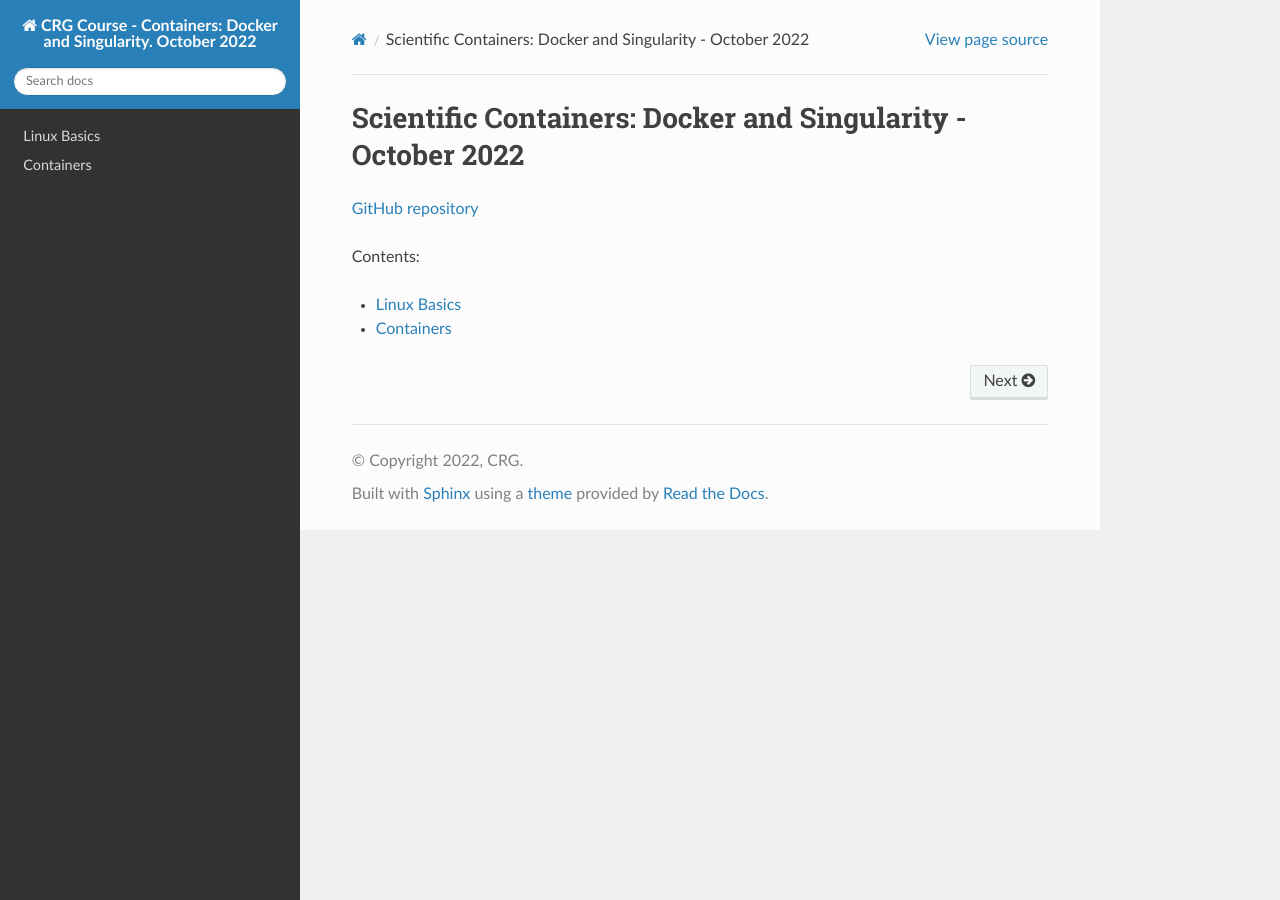
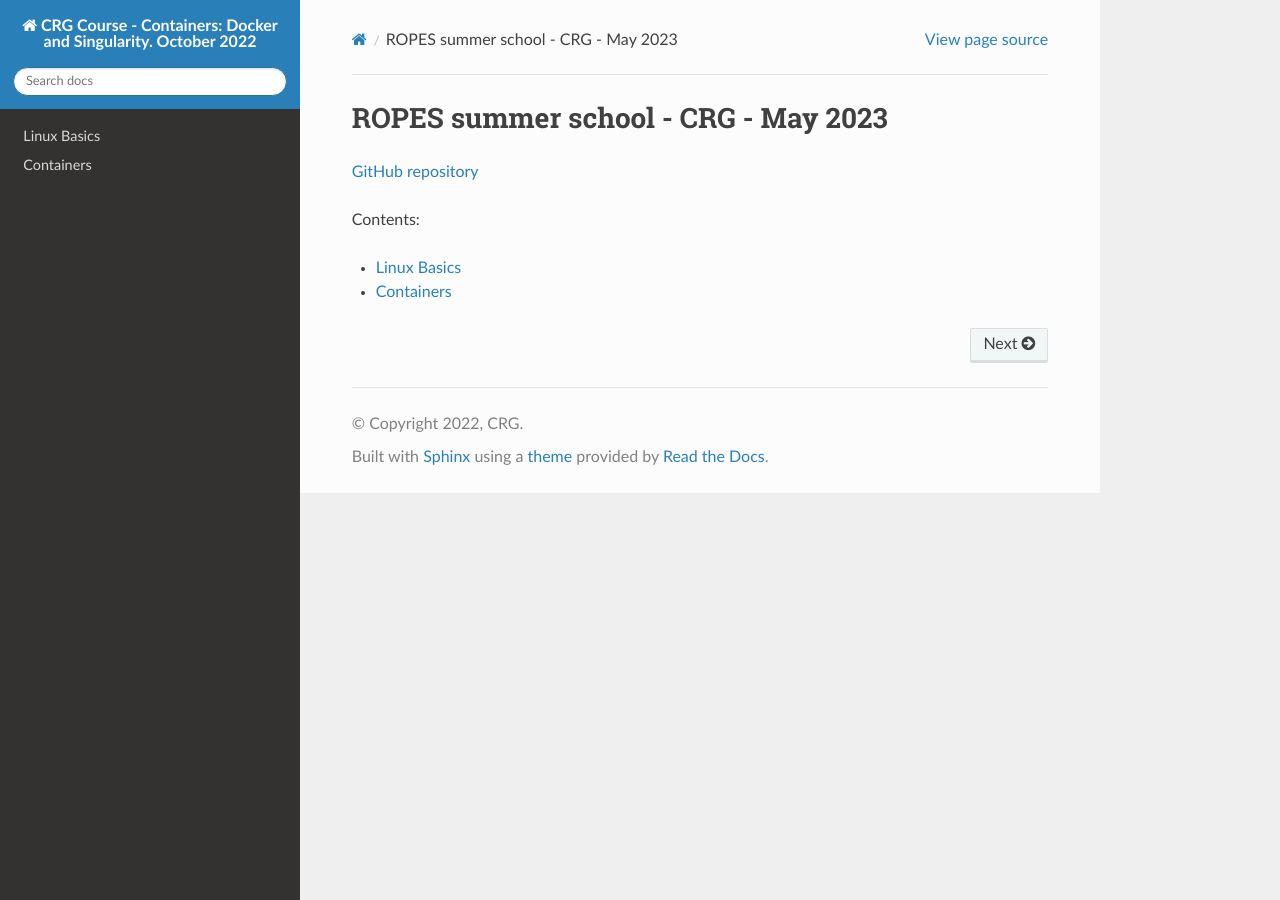
Before and after one commit to biocorecrg/ropes-linux-mop2-2023, a Sphinx documentation site: the page built from docs/index.rst, in a window 1280 px wide. Built offline with Sphinx 7.4.7 and the Read the Docs theme 2.0.0, drawn with Linux system fonts in a browser that asks for light colours; pages that are not in the unit, such as notebooks, are missing from menus.

Commit message:
Update index.rst

```diff
--- a/docs/index.rst
+++ b/docs/index.rst
@@ -1,11 +1,11 @@
 .. _home-page:
 
 *******************
-Scientific Containers: Docker and Singularity - October 2022
+ROPES summer school - CRG - May 2023
 *******************
 
 
-`GitHub repository <https://github.com/biocorecrg/CRG_Containers_October_2022>`_
+`GitHub repository <https://github.com/biocorecrg/ropes-linux-mop2-2023/>`_
 
 Contents:
 
```
